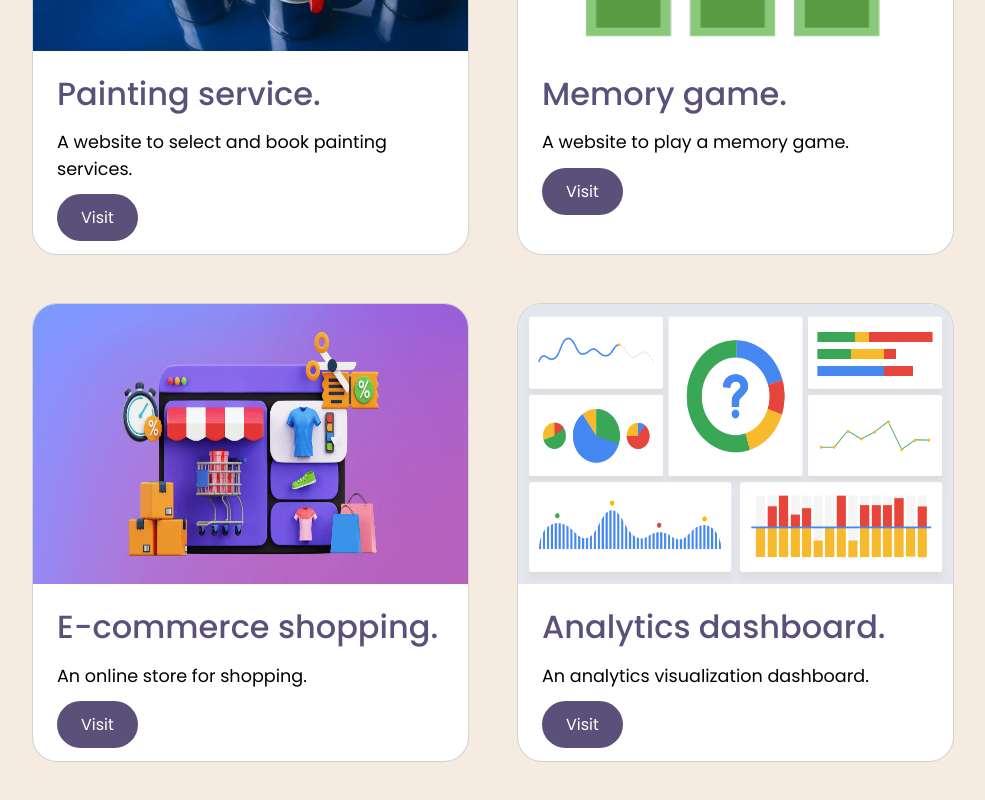
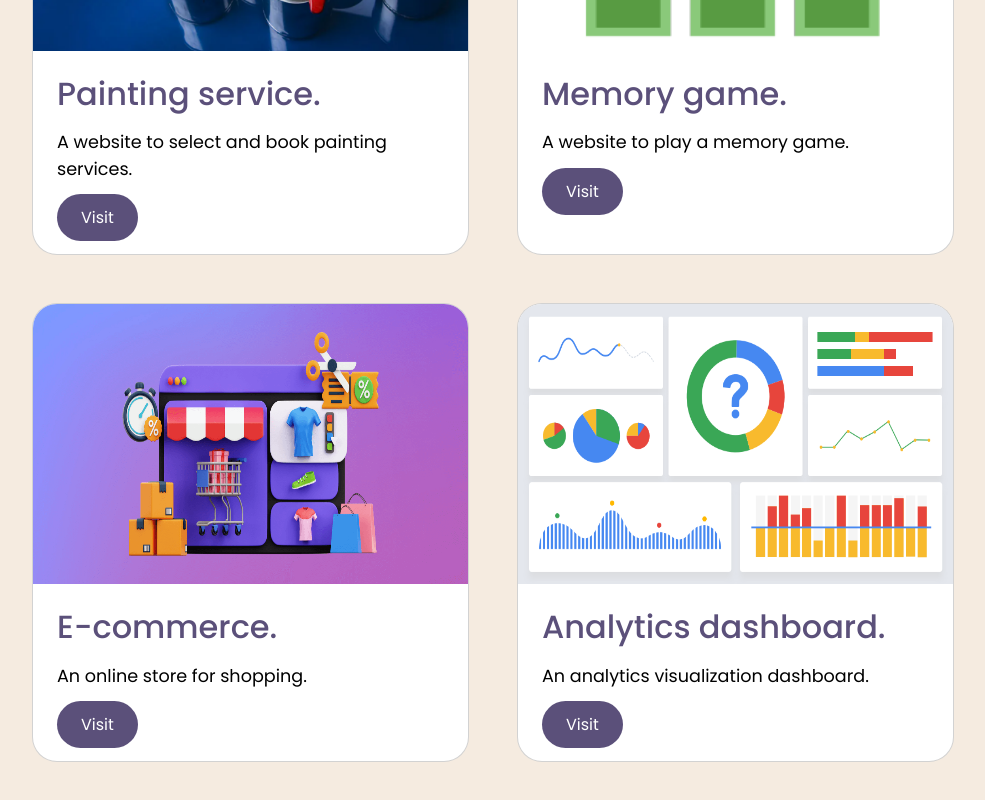
Before and after one commit to MaryamL12/portfolio, a React app: page / in a window 1280 px wide. Shown: the part 2317-3117 px from the top of the page, without its empty margins (147-1132 px from the left). Built offline with nearby package versions, Linux system fonts and the light colour scheme; the HTML template or start-up script is replaced by a standard one; a web font is replaced by a local one.

Commit message:
added ecommerce link

```diff
--- a/src/components/Projects.jsx
+++ b/src/components/Projects.jsx
@@ -63,12 +63,12 @@ function Projects() {
                             />
                             <div className="p-4">
                                 <h3 className="project-subtitle mb-3">
-                                    E-commerce shopping.
+                                    E-commerce.
                                 </h3>
                                 <p className="project-description mb-4">
                                     An online store for shopping.
                                 </p>
-                                <a href="shopping-project.html" className="project-button">
+                                <a href="https://gorgeous-lolly-91fb9f.netlify.app/" className="project-button">
                                     Visit
                                 </a>
                             </div>
```
